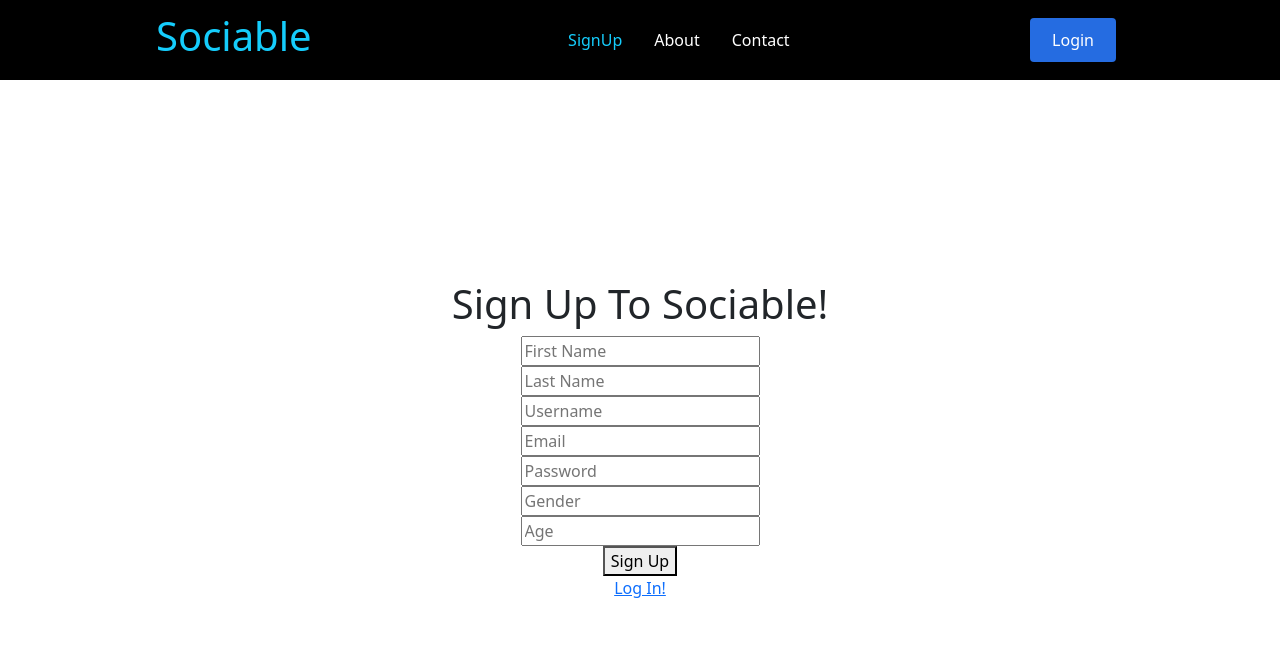
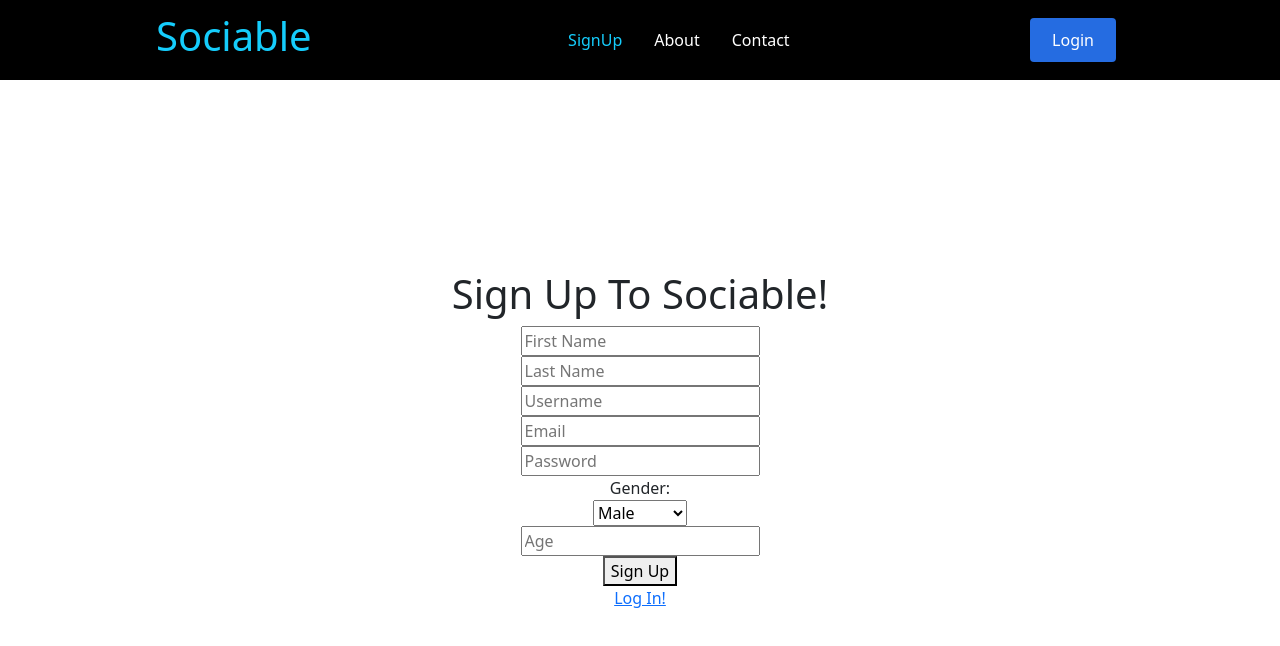
Before and after one commit to Murad013/sociable, a React (Create React App) app: page / in a window 1280 px wide. Shown: the top 646 px of the page. Built offline with nearby package versions, Linux system fonts and the light colour scheme.

Commit message:
fixed signup gender issue

```diff
--- a/src/components/Navbar/Navbar.js
+++ b/src/components/Navbar/Navbar.js
@@ -10,7 +10,6 @@ export default function Navbar() {
      const navigate = useNavigate();
 
      // Logout clears all cookies from frontend and from backend
-     // Side note: Frontend cookie is for NavBar change while Backend cookie is for resources.
      function logout () {
           clearCookie();
           const cookies = new Cookies();
--- a/src/components/profile.js
+++ b/src/components/profile.js
@@ -193,7 +193,6 @@ export default function Profile() {
           getPostsByUserId();
         }).catch(() => {
           swal("Error", "Could Not Delete", "error");
-          console.log('did not delete');
         });
     }
     // To only get posts for user logged in, (profile posts)
--- a/src/components/signup.js
+++ b/src/components/signup.js
@@ -52,9 +52,19 @@ export default function SignUp() {
             <input type = "password" placeholder='Password' name = "password" onChange ={(e) => {
               setPassword(e.target.value);
             }}/>
-            <input type = "text" placeholder='Gender' name = "gender" onChange ={(e) => {
+
+            <label for="gender">Gender:</label>
+            <select name="gender" id="gender" onChange ={(e) => {
               setGender(e.target.value);
-            }}/>
+            }}>
+              <optgroup label="Gender">
+                <option value="Male">Male</option>
+                <option value="Female">Female</option>
+                <option value="Other">Other</option>
+              </optgroup>
+            </select>
+
+
             <input type = "text" placeholder='Age' name = "age" onChange ={(e) => {
               setAge(e.target.value);
             }}/>
```
